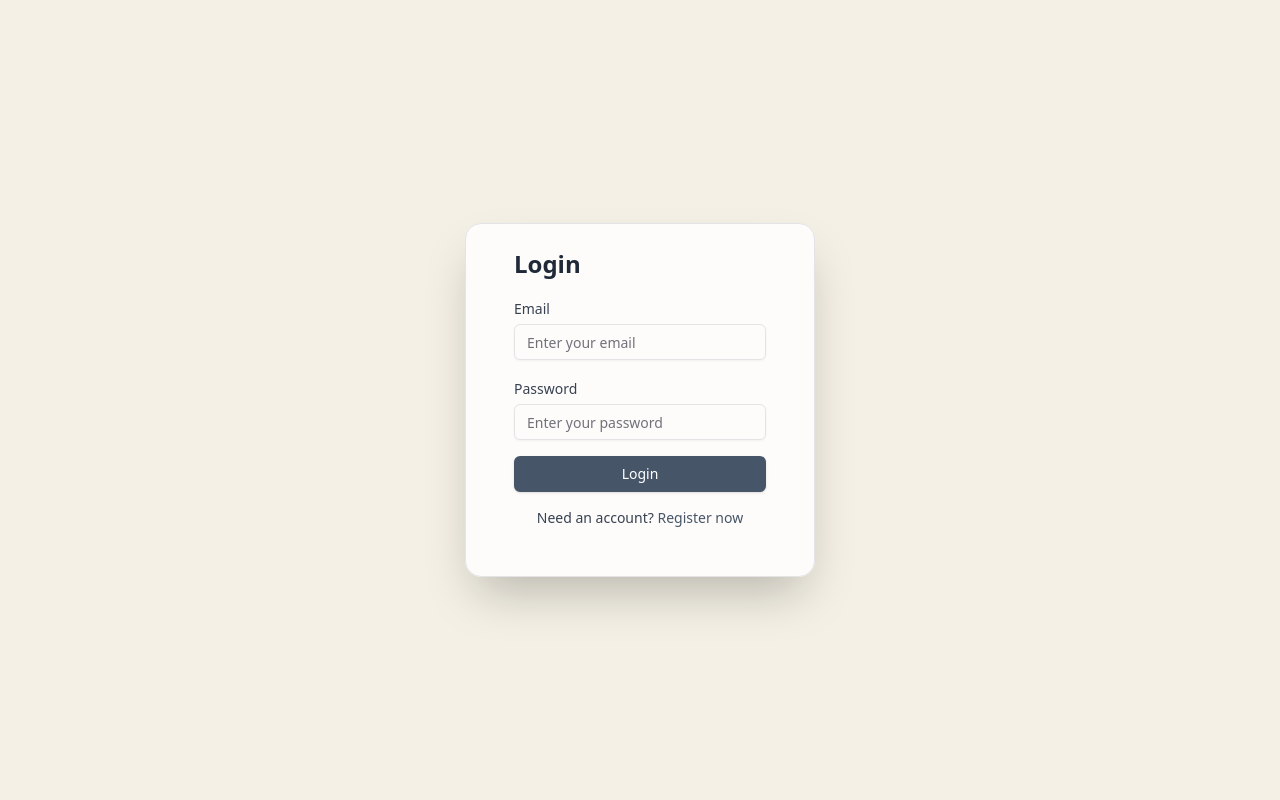
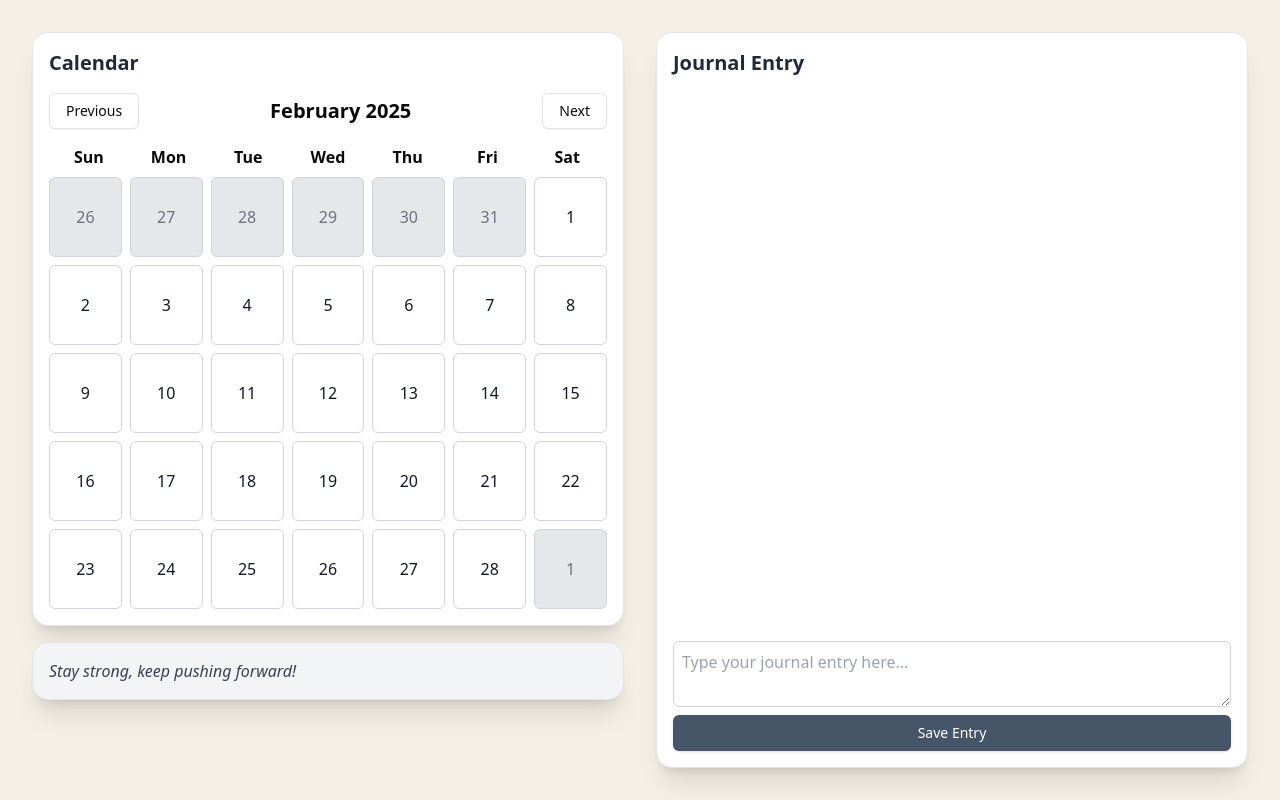
Before and after one commit to Algoltea/hopperhacksx, a Next.js app: page / in a window 1280 px wide. Built offline with nearby package versions, Linux system fonts and the light colour scheme; no server answers.

Commit message:
CRASHOUT

```diff
--- a/src/app/page.tsx
+++ b/src/app/page.tsx
@@ -1,6 +1,6 @@
-"use client";
-import DemoAuthForm from "@/components/ui/login_and_register/login_and_register";
+import BigCalendarLeftJournalRightZustand from "@/components/ui/user_dashboard/user_dashboard";
+
 
 export default function Home() {
-  return <DemoAuthForm />;
+  return <BigCalendarLeftJournalRightZustand />;
 }
--- /dev/null
+++ b/src/components/ui/textarea.tsx
@@ -0,0 +1,24 @@
+import * as React from "react";
+import { cn } from "@/lib/utils"; // shadcn utility for class merging
+
+export interface TextareaProps
+  extends React.TextareaHTMLAttributes<HTMLTextAreaElement> {}
+
+const Textarea = React.forwardRef<HTMLTextAreaElement, TextareaProps>(
+  ({ className, ...props }, ref) => {
+    return (
+      <textarea
+        ref={ref}
+        className={cn(
+          "w-full rounded-md border border-gray-300 p-2 text-gray-900 focus:outline-none focus:ring-2 focus:ring-slate-500 focus:border-transparent",
+          className
+        )}
+        {...props}
+      />
+    );
+  }
+);
+
+Textarea.displayName = "Textarea";
+
+export { Textarea };
--- a/src/components/ui/user_dashboard/user_dashboard.tsx
+++ b/src/components/ui/user_dashboard/user_dashboard.tsx
@@ -1,137 +1,220 @@
 "use client";
 
-import React from "react";
-import { addMonths, subMonths, format, startOfMonth, endOfMonth, startOfWeek, endOfWeek, eachDayOfInterval } from "date-fns";
+import React, { useState } from "react";
+import {
+  addMonths,
+  subMonths,
+  format,
+  startOfMonth,
+  endOfMonth,
+  startOfWeek,
+  endOfWeek,
+  eachDayOfInterval,
+} from "date-fns";
 import { motion } from "framer-motion";
 import { create } from "zustand";
+import { Trash, Pencil } from "lucide-react";
 
 // shadcn/ui components:
 import { Card, CardContent } from "@/components/ui/card";
 import { Button } from "@/components/ui/button";
-import { Input } from "@/components/ui/input";
-import { Label } from "@/components/ui/label";
+import { Textarea } from "@/components//ui/textarea";
 
-// Zustand store
+// Define the shape of a note
+interface Note {
+  id: string;
+  timestamp: string;
+  content: string;
+}
+
+// Define our Zustand store state and actions
 interface CalendarState {
   currentDate: Date;
   selectedDate: Date | null;
-  notesData: { [dateKey: string]: string[] };
+  notesData: { [dateKey: string]: Note[] };
   newNote: string;
+  editingNote: { id: string; content: string } | null;
   motivationalQuote: string;
+
   setCurrentDate: (date: Date) => void;
   setSelectedDate: (date: Date | null) => void;
   setNewNote: (note: string) => void;
+  setEditingNote: (note: { id: string; content: string } | null) => void;
+
   addNote: () => void;
+  deleteNote: (dateKey: string, noteId: string) => void;
+  updateNote: (dateKey: string) => void;
   generateMotivationalQuote: () => void;
 }
 
+// Create the Zustand store
 const useCalendarStore = create<CalendarState>((set, get) => ({
   currentDate: new Date(),
   selectedDate: null,
   notesData: {},
   newNote: "",
+  editingNote: null,
   motivationalQuote: "Stay strong, keep pushing forward!",
+
+  // Set the current displayed month
   setCurrentDate: (date) => set({ currentDate: date }),
+
+  // Set the selected date (also clear new note)
   setSelectedDate: (date) => set({ selectedDate: date, newNote: "" }),
+
+  // Track the text for a new note
   setNewNote: (note) => set({ newNote: note }),
+
+  // Track which note we're editing (ID + content)
+  setEditingNote: (note) => set({ editingNote: note }),
+
+  // Add a new note for the selected date
   addNote: () => {
     const { selectedDate, newNote, notesData } = get();
     if (!selectedDate || !newNote.trim()) return;
+
     const dateKey = format(selectedDate, "yyyy-MM-dd");
+    const timestamp = format(new Date(), "PPP h:mm a");
+    const newEntry: Note = {
+      id: crypto.randomUUID?.() || Math.random().toString(36).slice(2),
+      timestamp,
+      content: newNote.trim(),
+    };
+
     set({
       notesData: {
         ...notesData,
-        [dateKey]: [...(notesData[dateKey] || []), newNote.trim()],
+        [dateKey]: [...(notesData[dateKey] || []), newEntry],
       },
       newNote: "",
     });
   },
+
+  // Delete an existing note
+  deleteNote: (dateKey, noteId) => {
+    set((state) => ({
+      notesData: {
+        ...state.notesData,
+        [dateKey]: state.notesData[dateKey]?.filter((note) => note.id !== noteId) || [],
+      },
+    }));
+  },
+
+  // Update a note (when saving an edit)
+  updateNote: (dateKey) => {
+    set((state) => {
+      if (!state.editingNote) return state;
+      return {
+        notesData: {
+          ...state.notesData,
+          [dateKey]:
+            state.notesData[dateKey]?.map((note) =>
+              note.id === state.editingNote!.id
+                ? { ...note, content: state.editingNote!.content }
+                : note
+            ) || [],
+        },
+        editingNote: null,
+      };
+    });
+  },
+
+  // Generate a motivational quote
   generateMotivationalQuote: () => {
     const quotes = [
       "You are capable of amazing things!",
       "Believe in yourself and all that you are.",
       "Every day is a new beginning, take a deep breath and start again.",
       "Hardships often prepare ordinary people for an extraordinary destiny.",
-      "Keep going. Everything you need will come to you at the perfect time."
+      "Keep going. Everything you need will come to you at the perfect time.",
     ];
     const randomQuote = quotes[Math.floor(Math.random() * quotes.length)];
     set({ motivationalQuote: randomQuote });
   },
 }));
 
-export default function BigCalendarLeftNotesRightZustand() {
+// The main page component
+export default function BigCalendarLeftJournalRightZustand() {
   const {
     currentDate,
     selectedDate,
     notesData,
     newNote,
+    editingNote,
     motivationalQuote,
     setCurrentDate,
     setSelectedDate,
     setNewNote,
+    setEditingNote,
     addNote,
+    deleteNote,
+    updateNote,
     generateMotivationalQuote,
   } = useCalendarStore();
 
-  const handlePrevMonth = () => {
-    setCurrentDate(subMonths(currentDate, 1));
-  };
-
-  const handleNextMonth = () => {
-    setCurrentDate(addMonths(currentDate, 1));
-  };
-
-  const handleDayClick = (date: Date) => {
-    const newMonth = date.getMonth();
-    const currentMonth = currentDate.getMonth();
-    if (newMonth !== currentMonth) {
-      setCurrentDate(date);
-    }
-    setSelectedDate(date);
-    generateMotivationalQuote();
-  };
-
-  function getDateKey(date: Date) {
-    return format(date, "yyyy-MM-dd");
-  }
-
-  let currentNotes: string[] = [];
-  if (selectedDate) {
-    const dateKey = getDateKey(selectedDate);
-    currentNotes = notesData[dateKey] || [];
-  }
-
-  const dayNames = ["Sun", "Mon", "Tue", "Wed", "Thu", "Fri", "Sat"];
+  // Compute the array of days to display in the calendar
   const monthStart = startOfMonth(currentDate);
   const monthEnd = endOfMonth(currentDate);
   const weekStart = startOfWeek(monthStart);
   const weekEnd = endOfWeek(monthEnd);
   const calendarDays = eachDayOfInterval({ start: weekStart, end: weekEnd });
 
+  // Function to select a date and generate a motivational quote
+  const handleDateClick = (date: Date) => {
+    setSelectedDate(date);
+    generateMotivationalQuote();
+  };
+
+  // Move to previous month
+  const handlePrevMonth = () => {
+    setCurrentDate(subMonths(currentDate, 1));
+  };
+
+  // Move to next month
+  const handleNextMonth = () => {
+    setCurrentDate(addMonths(currentDate, 1));
+  };
+
   return (
-    <div className="flex flex-col min-h-screen bg-[#f4f0e5] p-4">
-      <div className="flex w-full h-[80vh]">
+    <div className="flex flex-row min-h-screen bg-[#f4f0e5] p-4">
+      {/* Left side: Calendar + Quote */}
       <motion.div className="w-1/2 p-4 flex flex-col">
-          <Card className="rounded-2xl shadow-xl flex-grow">
-            <CardContent className="p-4 h-full flex flex-col">
+        <Card className="rounded-2xl shadow-xl mb-4">
+          <CardContent className="p-4">
+            <h2 className="font-bold text-xl mb-4 text-gray-800">Calendar</h2>
+            {/* Month navigation */}
             <div className="flex items-center justify-between mb-4">
-                <Button variant="outline" onClick={handlePrevMonth}>Previous</Button>
-                <h2 className="font-bold text-xl">{format(currentDate, "MMMM yyyy")}</h2>
-                <Button variant="outline" onClick={handleNextMonth}>Next</Button>
+              <Button variant="outline" onClick={handlePrevMonth}>
+                Previous
+              </Button>
+              <h2 className="font-bold text-xl">
+                {format(currentDate, "MMMM yyyy")}
+              </h2>
+              <Button variant="outline" onClick={handleNextMonth}>
+                Next
+              </Button>
             </div>
+
+            {/* Day headers */}
             <div className="grid grid-cols-7 text-center font-bold mb-2">
-                {dayNames.map((dn) => <div key={dn}>{dn}</div>)}
+              {["Sun", "Mon", "Tue", "Wed", "Thu", "Fri", "Sat"].map((dn) => (
+                <div key={dn}>{dn}</div>
+              ))}
             </div>
-              <div className="grid grid-cols-7 grid-rows-5 gap-2 flex-grow">
+
+            {/* Calendar days */}
+            <div className="grid grid-cols-7 grid-rows-5 gap-2">
               {calendarDays.map((date, idx) => {
                 const isCurrentMonth = date.getMonth() === currentDate.getMonth();
+                const isSelected =
+                  selectedDate && date.toDateString() === selectedDate.toDateString();
                 return (
                   <div
                     key={idx}
-                      className={`h-20 border border-gray-300 flex items-center justify-center cursor-pointer rounded-md ${
-                        selectedDate && date.toDateString() === selectedDate.toDateString() ? "ring-2 ring-slate-500" : ""
-                      } ${isCurrentMonth ? "bg-white text-gray-900" : "bg-gray-200 text-gray-500"}`}
-                      onClick={() => handleDayClick(date)}
+                    className={`h-20 border border-gray-300 flex items-center justify-center rounded-md cursor-pointer ${
+                      isCurrentMonth ? "bg-white text-gray-900" : "bg-gray-200 text-gray-500"
+                    } ${isSelected ? "ring-2 ring-slate-500" : ""}`}
+                    onClick={() => handleDateClick(date)}
                   >
                     {date.getDate()}
                   </div>
@@ -140,30 +223,98 @@ export default function BigCalendarLeftNotesRightZustand() {
             </div>
           </CardContent>
         </Card>
-          <motion.div className="mt-4 w-full">
+
+        {/* Motivational quote */}
         <Card className="rounded-2xl shadow-xl bg-gray-100 p-4">
           <p className="text-gray-700 italic">{motivationalQuote}</p>
         </Card>
       </motion.div>
-        </motion.div>
+
+      {/* Right side: Journal entries */}
       <motion.div className="w-1/2 p-4 flex flex-col">
         <Card className="rounded-2xl shadow-xl flex-grow">
           <CardContent className="p-4 flex flex-col h-full">
-              <h2 className="font-bold text-xl mb-4 text-gray-800">Notes</h2>
+            <h2 className="font-bold text-xl mb-4 text-gray-800">Journal Entry</h2>
+
+            {/* Display existing notes */}
+            <div className="overflow-y-auto flex-grow">
+              {selectedDate &&
+                notesData[format(selectedDate, "yyyy-MM-dd")]?.map((note) => (
+                  <div
+                    key={note.id}
+                    className="mb-2 p-2 border rounded bg-white flex justify-between items-center"
+                  >
+                    <div className="w-full">
+                      <p className="text-sm text-gray-500">{note.timestamp}</p>
+
+                      {/* Editing vs. display mode */}
+                      {editingNote?.id === note.id ? (
+                        <Textarea
+                          value={editingNote.content}
+                          onChange={(e) =>
+                            setEditingNote({ id: note.id, content: e.target.value })
+                          }
+                          className="w-full"
+                        />
+                      ) : (
+                        <p>{note.content}</p>
+                      )}
+                    </div>
+                    <div className="flex space-x-2 ml-2">
+                      {/* If we're editing this note, show Save button; otherwise, show Pencil button */}
+                      {editingNote?.id === note.id ? (
+                        <Button
+                          onClick={() => updateNote(format(selectedDate, "yyyy-MM-dd"))}
+                          size="sm"
+                          variant="outline"
+                        >
+                          Save
+                        </Button>
+                      ) : (
+                        <Button
+                          onClick={() =>
+                            setEditingNote({ id: note.id, content: note.content })
+                          }
+                          size="sm"
+                          variant="outline"
+                        >
+                          <Pencil className="text-gray-500 h-4 w-4" />
+                        </Button>
+                      )}
+
+                      {/* Delete button */}
+                      <Button
+                        onClick={() =>
+                          deleteNote(format(selectedDate, "yyyy-MM-dd"), note.id)
+                        }
+                        variant="outline"
+                        size="sm"
+                      >
+                        <Trash className="text-gray-500 h-4 w-4" />
+                      </Button>
+                    </div>
+                  </div>
+                ))}
+            </div>
+
+            {/* Add a new journal entry */}
             <div className="flex flex-col space-y-2 mt-auto">
-                <Input
+              <Textarea
                 value={newNote}
                 onChange={(e) => setNewNote(e.target.value)}
-                  placeholder="Type your note here..."
+                placeholder="Type your journal entry here..."
+                className="w-full"
               />
-                <Button onClick={addNote} className="bg-slate-600 hover:bg-slate-700 text-white">
-                  Save Note
+              <Button
+                onClick={addNote}
+                className="bg-slate-600 hover:bg-slate-700 text-white"
+              >
+                Save Entry
               </Button>
             </div>
           </CardContent>
         </Card>
       </motion.div>
     </div>
-    </div>
   );
 }
```
Lines whose indentation alone changed are shown as unchanged.
